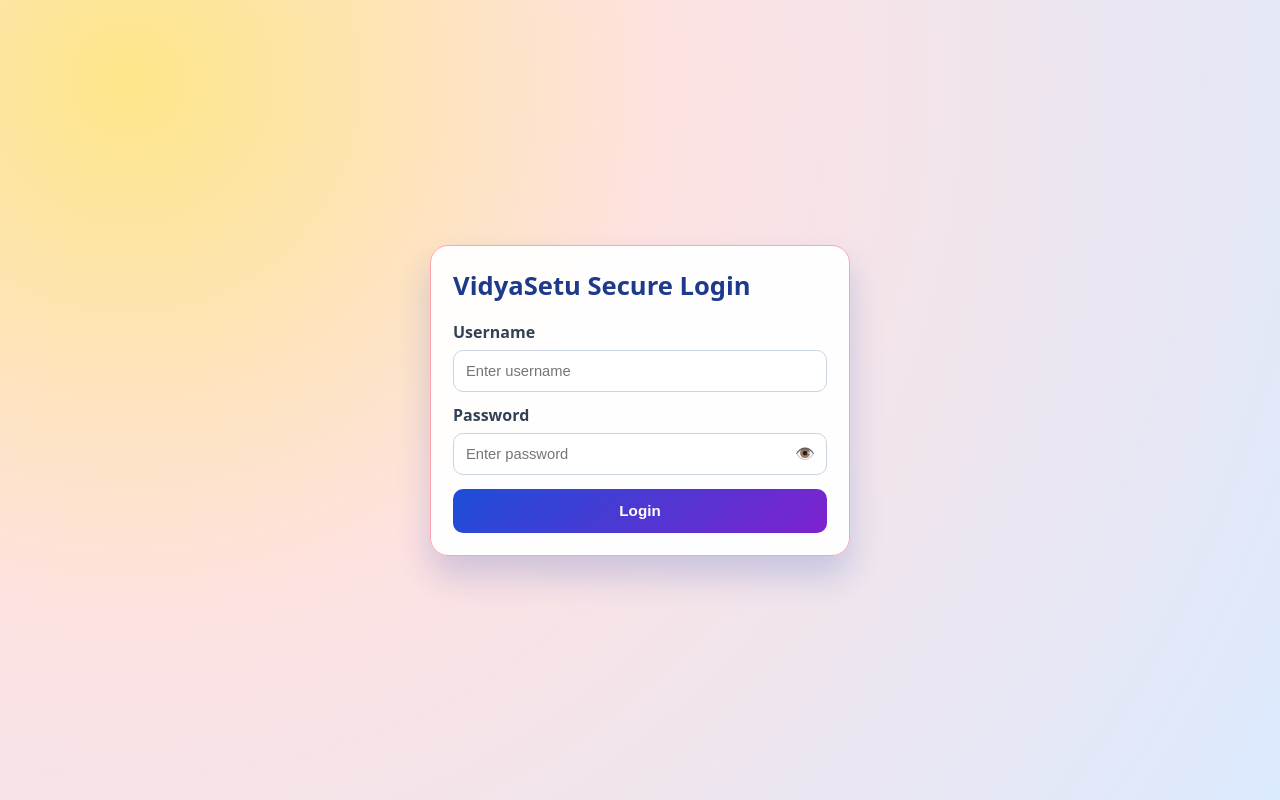
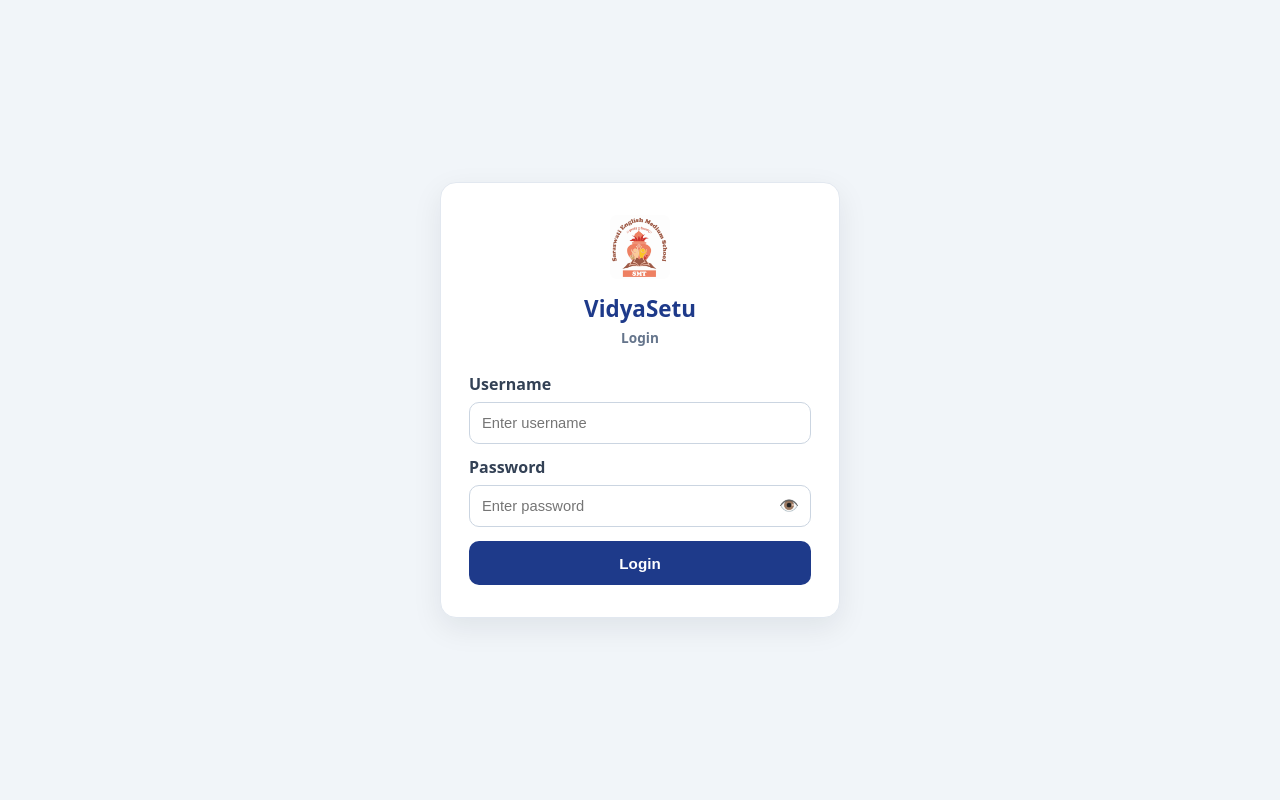
Before and after one commit to amrunaad-hub/SMT-School-App, a React (Vite) app in the folder client/: page /login in a window 1280 px wide. Built offline with nearby package versions, Linux system fonts and the light colour scheme; what quill-table-better, react-quill-new would draw is missing.

Commit message:
Redesign login page: add school logo, drop Secure wording, simpler professional styling

```diff
--- a/client/src/components/Login.jsx
+++ b/client/src/components/Login.jsx
@@ -1,4 +1,5 @@
 import React, { useState } from 'react';
+import schoolLogo from '../assets/logo-source.png';
 
 const Login = ({ onLogin, sessionExpired }) => {
   const [username, setUsername] = useState('');
@@ -22,9 +23,13 @@
   };
 
   return (
-    <main style={{ minHeight: '100vh', display: 'flex', alignItems: 'center', justifyContent: 'center', padding: '18px', background: 'radial-gradient(circle at 10% 10%, #fde68a 0%, #fee2e2 40%, #dbeafe 100%)' }}>
-      <section style={{ width: '100%', maxWidth: '420px', background: 'rgba(255,255,255,0.96)', border: '1px solid #fda4af', borderRadius: '18px', padding: '22px', boxShadow: '0 20px 34px rgba(30, 64, 175, 0.2)' }}>
-        <h1 style={{ margin: '0 0 18px', color: '#1e3a8a', fontSize: '1.6rem' }}>VidyaSetu Secure Login</h1>
+    <main style={{ minHeight: '100vh', display: 'flex', alignItems: 'center', justifyContent: 'center', padding: '18px', background: '#f1f5f9' }}>
+      <section style={{ width: '100%', maxWidth: '400px', background: '#fff', border: '1px solid #e2e8f0', borderRadius: '16px', padding: '32px 28px', boxShadow: '0 10px 30px rgba(15, 23, 42, 0.08)' }}>
+        <div style={{ display: 'flex', flexDirection: 'column', alignItems: 'center', marginBottom: '26px' }}>
+          <img src={schoolLogo} alt="Saraswati English Medium School" style={{ height: '64px', width: 'auto', borderRadius: '8px', marginBottom: '14px' }} />
+          <h1 style={{ margin: 0, color: '#1e3a8a', fontSize: '1.4rem', fontWeight: 800 }}>VidyaSetu</h1>
+          <p style={{ margin: '4px 0 0', color: '#64748b', fontSize: '0.85rem', fontWeight: 600 }}>Login</p>
+        </div>
 
         {sessionExpired && (
           <p style={{ background: '#eff6ff', border: '1px solid #93c5fd', color: '#1e3a8a', fontWeight: 600, borderRadius: '10px', padding: '10px 12px', marginTop: 0, marginBottom: '14px', fontSize: '0.85rem' }}>
@@ -65,7 +70,7 @@
           <button
             type="submit"
             disabled={isSubmitting}
-            style={{ width: '100%', minHeight: '44px', border: 'none', borderRadius: '10px', background: 'linear-gradient(135deg, #1d4ed8 0%, #7e22ce 100%)', color: '#fff', fontWeight: 700, cursor: 'pointer', fontSize: '0.95rem' }}
+            style={{ width: '100%', minHeight: '44px', border: 'none', borderRadius: '10px', background: '#1e3a8a', color: '#fff', fontWeight: 700, cursor: isSubmitting ? 'default' : 'pointer', fontSize: '0.95rem', opacity: isSubmitting ? 0.75 : 1 }}
           >
             {isSubmitting ? 'Signing in...' : 'Login'}
           </button>
```
